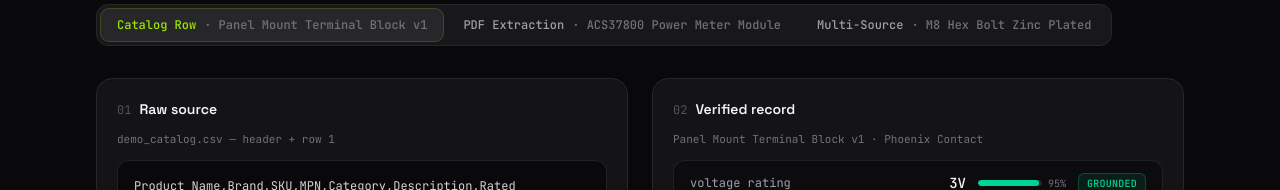
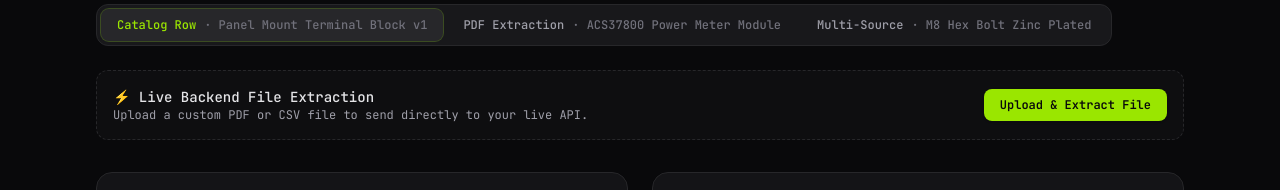
Before and after one commit to Subhra-Nandi/PIVOT, a React (Vite) app in the folder frontend/: page / in a window 1280 px wide. Shown: the part 135-325 px from the top of the page. Built offline with nearby package versions, Linux system fonts and the light colour scheme; no server answers.

Commit message:
feat: connect frontend to live backend API

```diff
--- a/frontend/src/App.jsx
+++ b/frontend/src/App.jsx
@@ -6,20 +6,22 @@ import VerifiedRecord from './components/VerifiedRecord';
 import CommerceOutput from './components/CommerceOutput';
 import { resolveConflict } from './lib/resolveConflict';
 
+const API_BASE_URL = import.meta.env.VITE_API_BASE_URL || 'https://pivot-backend-8ydb.onrender.com';
+
 export default function App() {
   const [index, setIndex] = useState(null);
   const [selectedId, setSelectedId] = useState(null);
   const [baseExample, setBaseExample] = useState(null);
   const [error, setError] = useState(null);
+  const [overridesByExample, setOverridesByExample] = useState({});
+  const [statusFilter, setStatusFilter] = useState(null); // null | 'extracted' | 'inferred' | 'needs_review'
+  const [activeSnippet, setActiveSnippet] = useState(null);
 
-  // Client-side conflict resolutions, keyed by example id then attribute.
-  // Kept separate from baseExample so switching demos and back doesn't
-  // lose (or leak) a resolution from a different record.
-  const [overridesByExample, setOverridesByExample] = useState({});
+  // Live Extraction State
+  const [isUploading, setIsUploading] = useState(false);
+  const [uploadError, setUploadError] = useState(null);
 
-  const [statusFilter, setStatusFilter] = useState(null); // null | 'extracted' | 'inferred' | 'needs_review'
-  const [activeSnippet, setActiveSnippet] = useState(null); // citation <-> raw source sync
-
+  // 1. Fetch demo index on mount
   useEffect(() => {
     fetch('/demo-data/index.json')
       .then((r) => {
@@ -33,12 +35,16 @@ export default function App() {
       .catch((e) => setError(e.message));
   }, []);
 
+  // 2. Load demo data when selecting a preset
   useEffect(() => {
-    if (!index || !selectedId) return;
+    if (!index || !selectedId || selectedId === 'custom_live_upload') return;
     const entry = index.find((e) => e.example_id === selectedId);
     if (!entry) return;
+
     setStatusFilter(null);
     setActiveSnippet(null);
+    setUploadError(null);
+
     fetch(`/demo-data/${entry.file}`)
       .then((r) => {
         if (!r.ok) throw new Error(`${entry.file}: ${r.status}`);
@@ -48,9 +54,7 @@ export default function App() {
       .catch((e) => setError(e.message));
   }, [index, selectedId]);
 
-  // Fold this example's accepted conflict resolutions (if any) onto the
-  // freshly-fetched base example. resolveConflict() is pure, so re-applying
-  // the whole chain on every render is cheap and can't drift from state.
+  // 3. Fold accepted conflict resolutions onto baseExample
   const example = useMemo(() => {
     if (!baseExample) return null;
     const overrides = overridesByExample[baseExample.example_id] ?? {};
@@ -71,6 +75,46 @@ export default function App() {
     }));
   }
 
+  // 4. Handle Live File Upload to Render FastAPI Endpoint
+  async function handleFileUpload(event) {
+    const file = event.target.files?.[0];
+    if (!file) return;
+
+    setIsUploading(true);
+    setUploadError(null);
+
+    const formData = new FormData();
+    formData.append('file', file);
+
+    try {
+      const response = await fetch(`${API_BASE_URL}/extract/file`, {
+        method: 'POST',
+        body: formData,
+      });
+
+      if (!response.ok) {
+        throw new Error(`Backend request failed with status ${response.status}`);
+      }
+
+      const liveData = await response.json();
+
+      const formattedData = {
+        example_id: `custom_${Date.now()}`,
+        ...liveData,
+      };
+
+      setSelectedId('custom_live_upload');
+      setBaseExample(formattedData);
+      setStatusFilter(null);
+      setActiveSnippet(null);
+    } catch (err) {
+      console.error('File extraction error:', err);
+      setUploadError(err.message || 'Failed to extract file from API');
+    } finally {
+      setIsUploading(false);
+    }
+  }
+
   if (error) {
     return (
       <div className="flex min-h-screen items-center justify-center bg-zinc-950 px-6">
@@ -81,7 +125,7 @@ export default function App() {
     );
   }
 
-  if (!index || !example) {
+  if (!baseExample) {
     return (
       <div className="flex min-h-screen items-center justify-center bg-zinc-950">
         <div className="font-mono text-sm text-zinc-500">Loading inspection report&hellip;</div>
@@ -89,14 +133,14 @@ export default function App() {
     );
   }
 
-  const record = example.product_record;
+  const record = example.product_record ?? {};
   const specs = record.specifications ?? [];
   const grounded = specs.filter((s) => s.status === 'extracted').length;
   const unverified = specs.filter((s) => s.status === 'inferred').length;
   const conflictCount = record.validation?.conflicts?.length ?? 0;
 
   return (
-    <div className="min-h-screen bg-zinc-950">
+    <div className="min-h-screen bg-zinc-950 text-white font-sans">
       <TrustHud
         overallConfidence={record.validation?.overall_confidence}
         counts={{ grounded, unverified, conflict: conflictCount }}
@@ -105,12 +149,55 @@ export default function App() {
       />
 
       <main className="mx-auto max-w-6xl px-4 pb-24 pt-6 sm:px-6 lg:px-8">
-        <DemoBar examples={index} selectedId={selectedId} onSelect={setSelectedId} />
+        <DemoBar
+          examples={index}
+          selectedId={selectedId}
+          onSelect={setSelectedId}
+        />
+
+        {/* Live Upload Box */}
+        <div className="mt-6 rounded-xl border border-dashed border-zinc-800 bg-zinc-900/40 p-4 transition-colors hover:border-lime-400/50">
+          <div className="flex flex-col sm:flex-row items-center justify-between gap-4">
+            <div className="text-left">
+              <p className="font-mono text-sm font-medium text-zinc-200">
+                ⚡ Live Backend File Extraction
+              </p>
+              <p className="font-mono text-xs text-zinc-400">
+                Upload a custom PDF or CSV file to send directly to your live API.
+              </p>
+            </div>
+
+            <div>
+              <label
+                htmlFor="live-file-upload"
+                className={`inline-flex cursor-pointer items-center justify-center rounded-lg bg-lime-400 px-4 py-2 font-mono text-xs font-semibold text-zinc-950 shadow transition-all hover:bg-lime-300 ${
+                  isUploading ? 'opacity-50 pointer-events-none' : ''
+                }`}
+              >
+                {isUploading ? 'Extracting via API...' : 'Upload & Extract File'}
+              </label>
+              <input
+                id="live-file-upload"
+                type="file"
+                accept=".pdf,.csv,.xlsx,.docx,.txt"
+                onChange={handleFileUpload}
+                className="hidden"
+                disabled={isUploading}
+              />
+            </div>
+          </div>
+
+          {uploadError && (
+            <div className="mt-3 font-mono text-xs text-rose-400">
+              Error: {uploadError}
+            </div>
+          )}
+        </div>
 
         <div className="mt-8 grid grid-cols-1 gap-6 lg:grid-cols-2">
           <SourceInspector
-            label={example.raw_input.label}
-            text={example.raw_input.text}
+            label={example.raw_input?.label || 'Source Input'}
+            text={example.raw_input?.text || ''}
             activeSnippet={activeSnippet}
           />
           <VerifiedRecord
```
